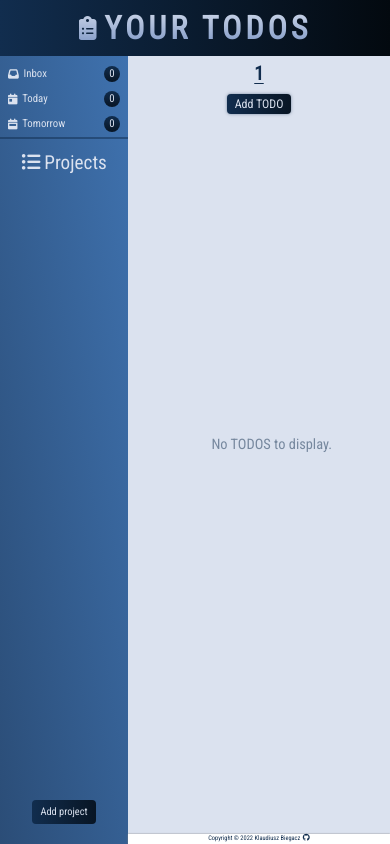
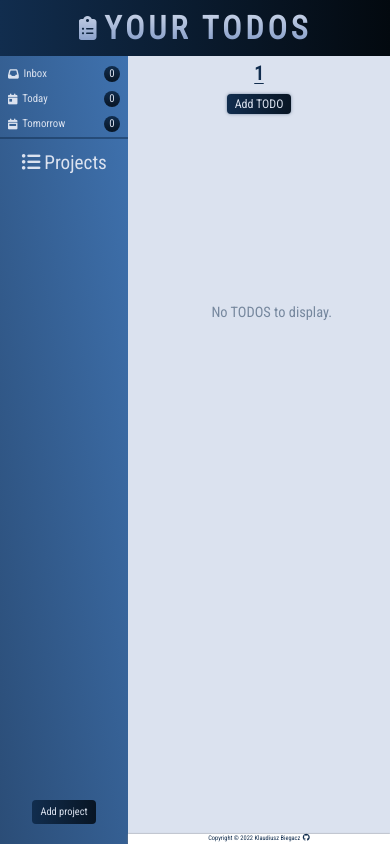
Before and after one commit to KlaudiuszB5528/Your-TODOS_v2, a React (Vite) app: page /Your-TODOS_v2/todos/1 in a window 390 px wide. Built offline with nearby package versions, Linux system fonts and the light colour scheme.

Commit message:
max-height todos-page mobile view add

```diff
--- a/src/main.css
+++ b/src/main.css
@@ -949,6 +949,9 @@ h6 {
 }
 
 @media screen and (max-width: 787px) {
+  .todos-page {
+    max-height: 60vh;
+  }
   .todos-page .todos-page__project-title {
     margin-bottom: 4rem;
   }
--- a/src/scss/layout/_todosPage.scss
+++ b/src/scss/layout/_todosPage.scss
@@ -188,6 +188,7 @@
 
 @media screen and (max-width: 787px) {
   .todos-page {
+    max-height: 60vh;
     .todos-page__project-title {
       margin-bottom: 4rem;
     }
```
Also changed, not shown: 1 other file (tests, documents, lock files or other folders).
